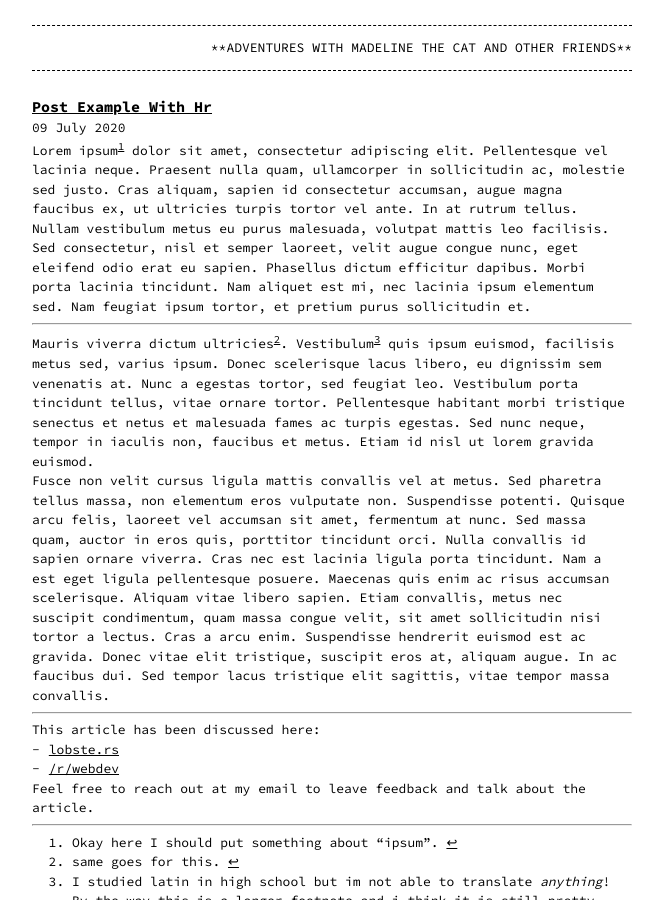
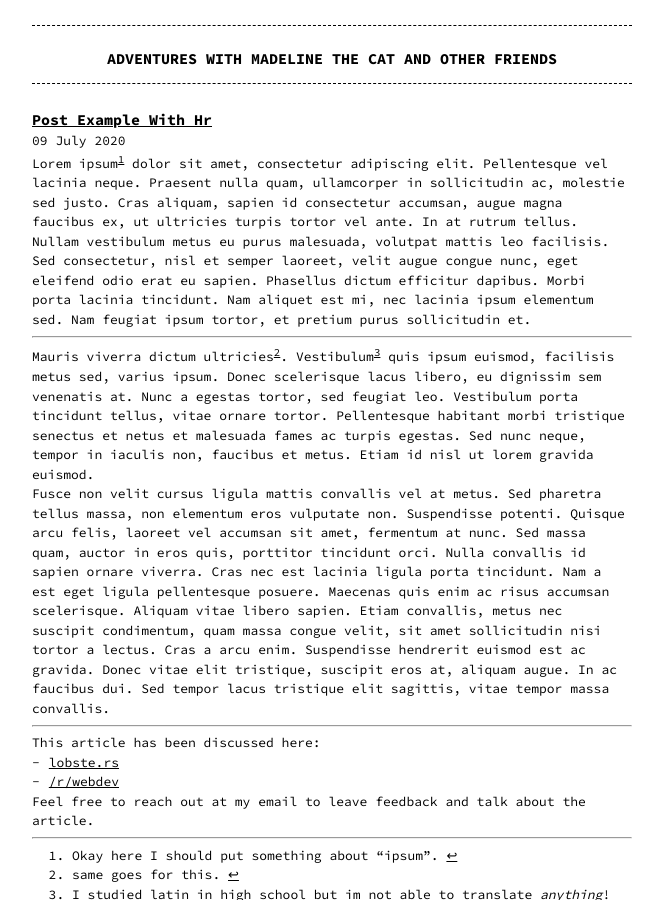
Before and after one commit to madelinethecat/site, a Jekyll site: the page built from index.md, in a window 1280 px wide and 900 px high. Shown: the whole window, without its empty margins (308-971 px from the left). Built offline with Jekyll 4.4.1, drawn with Linux system fonts in a browser that asks for light colours.

```diff
--- a/_includes/header.html
+++ b/_includes/header.html
@@ -2,7 +2,7 @@
 <header>
   <div class="menu">
     <ul>
-      **ADVENTURES WITH MADELINE THE CAT AND OTHER FRIENDS**
+      <h1>ADVENTURES WITH MADELINE THE CAT AND OTHER FRIENDS</h1>
       {%- for path in page_paths -%}
         {%- assign my_page = site.pages | where: "path", path | first -%}
         {%- if my_page.title -%}
```
